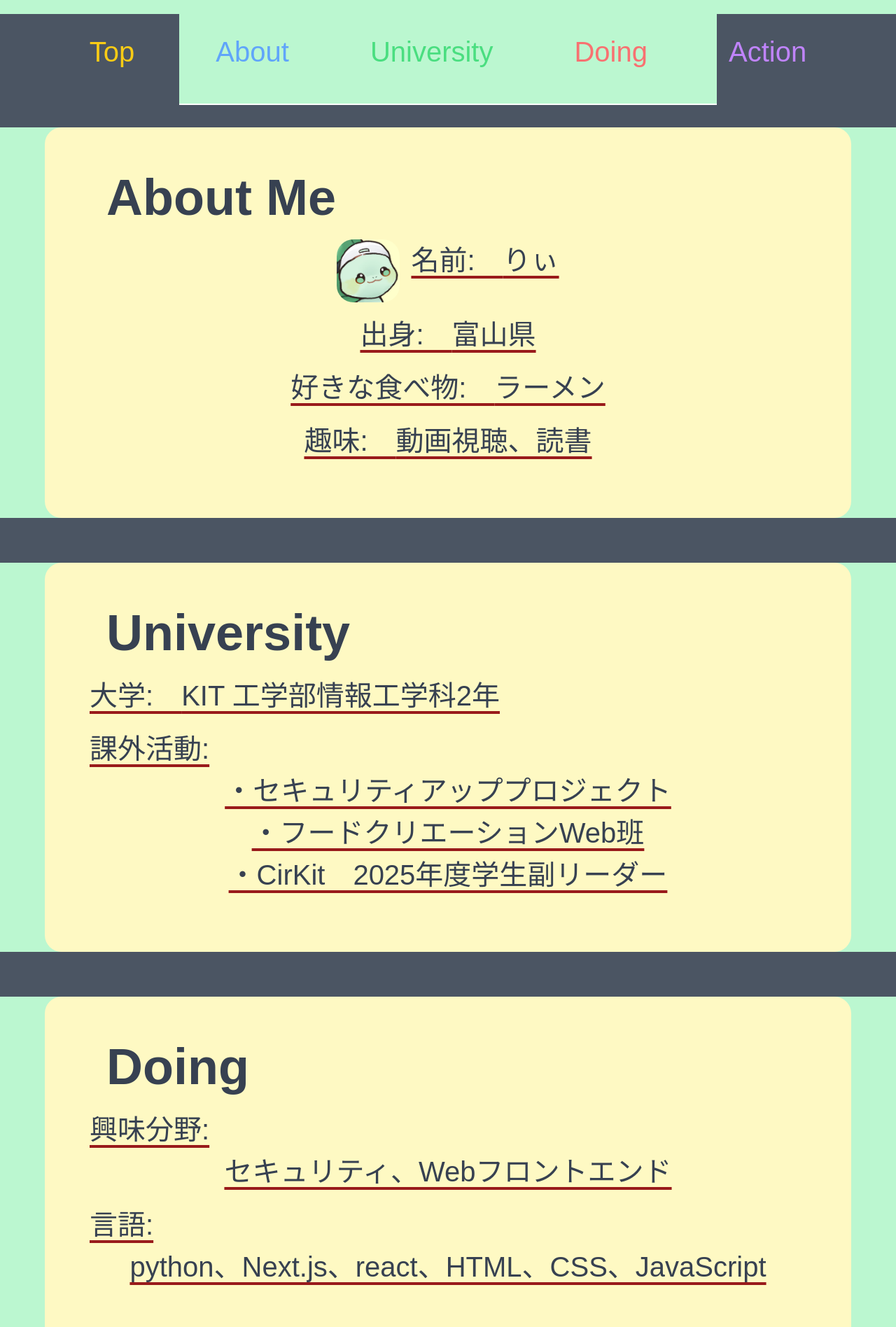
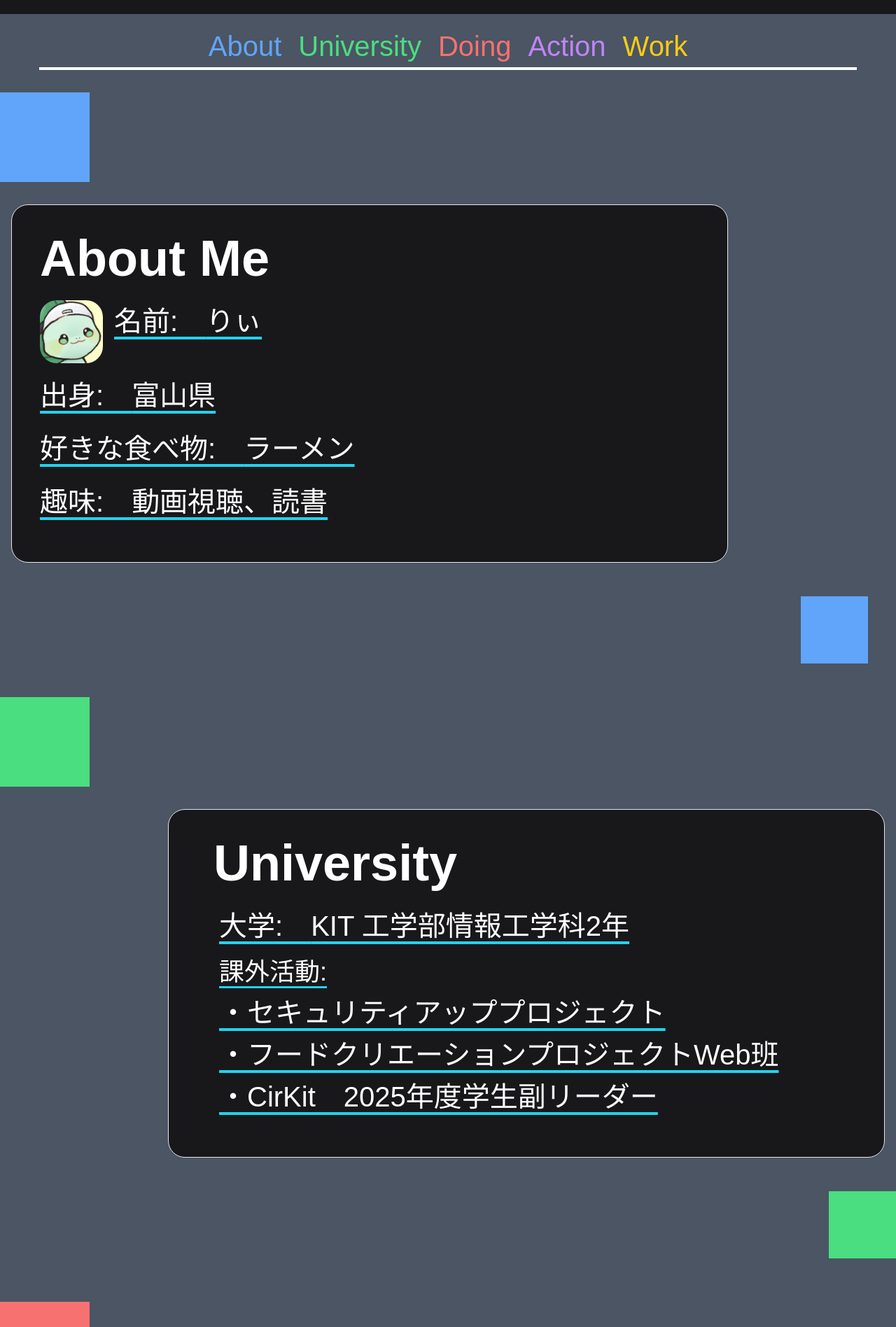
Before and after one commit to MATSUOKAAIRI/I_am_by-nextjs, a Next.js app: page / in a window 1280 px wide. Shown: the part 780-2676 px from the top of the page at 70% size. Built offline with nearby package versions, Linux system fonts and the light colour scheme.

Commit message:
fix:各ページの変更

```diff
--- a/components/about/about.tsx
+++ b/components/about/about.tsx
@@ -1,28 +1,65 @@
+"use client"
 import Image from 'next/image';
+import gsap from "gsap";
+import { ScrollTrigger } from "gsap/ScrollTrigger";
+import React, { useEffect, useRef } from "react";
 
 export default function About(){
+    const topbox = useRef(null);
+    const buttombox = useRef(null);
+    gsap.registerPlugin(ScrollTrigger);
+    useEffect(() => {
+    gsap.to(topbox.current, {
+      scrollTrigger: {
+        trigger: topbox.current,
+        start: "bottom 99%",
+        end: "top 1%",
+        scrub: true
+      },
+      x:"80vw",
+      rotation:1080,
+      ease: "none",
+      duration: 3,
+    }); gsap.to(buttombox.current, {
+      scrollTrigger: {
+        trigger: topbox.current,
+        start: "bottom 99%",
+        end: "top 1%",
+        scrub: true
+      },
+      x:"-80vw",
+      rotation:-1080,
+      ease: "none",
+      duration: 3,
+    });
+  }, []);
     return(
-<div  className="flex items-center justify-center bg-green-200 mt-8 mb-16">
-    <div className='bg-yellow-100 text-gray-700 rounded-3xl md:p-16 max-w-6xl h-5/6 w-11/12 justify-center'>
-        <h1 className="md:text-7xl text-5xl font-bold mb-6 ml-6">About Me</h1>
-        <div className='flex justify-center mb-4 underline decoration-red-800 underline-offset-8'>
+    <div className="sm:min-h-screen mb-40 sm:mb-16">
+        <div ref={topbox} className="w-16 h-16 sm:w-20 sm:h-20 md:w-32 md:h-32 bg-blue-400"></div>
+<div  className="mt-8 mb-8 sm:mb-12 px-4">
+    <div className=' text-white rounded-3xl p-6 sm:p-10 w-full max-w-5xl border bg-zinc-900'>
+        <h1 className="text-3xl sm:text-5xl md:text-7xl font-bold mb-6">About Me</h1>
+        <div className='flex mb-4 underline decoration-cyan-400 underline-offset-8'>
             <Image src="/アイコン.jpg" alt="hero" width={90} height={90} className="rounded-3xl md:mb-0 md:mr-4"/>
             <p className="md:text-[40px] text-[20px]">名前:　</p>
             <h4 className="text-center md:text-[40px] text-[20px]">りぃ</h4>
         </div>
-        <div className='flex justify-center mb-4 underline decoration-red-800 underline-offset-8'>
+        <div className='flex mb-4 underline decoration-cyan-400 underline-offset-8'>
             <p className="md:text-[40px] text-[20px]">出身:　</p>
             <h4 className="text-center md:text-[40px] text-[20px]">富山県</h4>
         </div>
-        <div className='flex justify-center mb-4 underline decoration-red-800 underline-offset-8'>
+        <div className='flex mb-4 underline decoration-cyan-400 underline-offset-8'>
             <p className="md:text-[40px] text-[20px]">好きな食べ物:　</p>
             <h4 className="text-center md:text-[40px] text-[20px]">ラーメン</h4>
         </div>
-        <div className='flex justify-center mb-4 underline decoration-red-800 underline-offset-8'>
+        <div className='flex mb-4 underline decoration-cyan-400 underline-offset-8'>
             <p className="md:text-[40px] text-[20px]">趣味:　</p>
             <h4 className="text-center md:text-[40px] text-[20px]">動画視聴、読書</h4>
         </div>
     </div>
 </div>
+<div ref={buttombox} className=" bg-blue-400 absolute right-4 sm:right-10 w-16 h-16 sm:w-24 sm:h-24">
+      </div>
+      </div>
     )
 }
--- a/components/action/action.tsx
+++ b/components/action/action.tsx
@@ -1,24 +1,65 @@
+"use client"
+import gsap from "gsap";
+import { ScrollTrigger } from "gsap/ScrollTrigger";
+import React, { useEffect, useRef } from "react";
+
 export default function Action(){
-return(
-<div  className="flex items-center justify-center bg-green-200 mt-8 mb-16">
-    <div className='bg-yellow-100 text-gray-700 rounded-3xl md:p-16 max-w-6xl h-5/6 w-11/12 justify-center'>
-        <div className="flex ml-6">
-            <h1 className="md:text-7xl text-5xl font-bold mb-6">Action</h1>
-            <h1 className="md:text-6xl text-4xl font-bold mb-6">(参加イベント)</h1>
+        const topbox = useRef(null);
+    const buttombox = useRef(null);
+    gsap.registerPlugin(ScrollTrigger);
+    useEffect(() => {
+    gsap.to(topbox.current, {
+      scrollTrigger: {
+        trigger: topbox.current,
+        start: "bottom 99%",
+        end: "top 1%",
+        scrub: true
+      },
+      x:"80vw",
+      rotation:1080,
+      ease: "none",
+      duration: 3,
+    }); gsap.to(buttombox.current, {
+      scrollTrigger: {
+        trigger: topbox.current,
+        start: "bottom 99%",
+        end: "top 1%",
+        scrub: true
+      },
+      x:"-80vw",
+      rotation:-1080,
+      ease: "none",
+      duration: 3,
+    });
+  },[]);
+
+return(<div className="sm:min-h-screen mb-40 sm:mb-16">
+<div ref={topbox} className="w-16 h-16 sm:w-20 sm:h-20 md:w-32 md:h-32 bg-purple-400"></div>
+<div className="flex items-center justify-end mb-8 mt-8 right-0 sm:mb-12 px-4">
+    <div className=' text-white rounded-3xl p-6 sm:p-10 w-full max-w-5xl bg-zinc-900 border'>
+        <div className="flex">
+            <h1 className="md:text-7xl text-4xl font-bold mb-6">Action</h1>
+            <h1 className="md:text-6xl text-3xl font-bold mb-6">(参加イベント)</h1>
         </div>
-        <div className='flex flex-col justify-center mb-4 underline decoration-red-800 underline-offset-8'>
-            <p className="md:text-[40px] text-[20px]">2024年度:　</p>
+        <div className='mb-4 underline decoration-cyan-400 underline-offset-8'>
+            <h3 className="md:text-[40px] text-[20px]">2024年度:　</h3>
+            <div className="flex flex-col w-full ml-8">
             <p className="md:text-[40px] text-[20px]">・ミニセキュリティキャンプin石川</p>
             <p className="md:text-[40px] text-[20px]">・BuriKaigi2025</p>
             <p className="md:text-[40px] text-[20px]">・P3NFEST 2025 Winter</p>
             <p className="md:text-[40px] text-[20px]">・技育祭 2025 春</p>
-        </div>
-        <div className='flex flex-col justify-center mb-4 underline decoration-red-800 underline-offset-8'>
-            <p className="md:text-[40px] text-[20px]">2025年度:　</p>
+        </div></div>
+        <div className='mb-4 underline decoration-cyan-400 underline-offset-8'>
+            <h3 className="md:text-[40px] text-[20px]">2025年度:　</h3>
+            <div className="flex flex-col w-full ml-8">
             <p className="md:text-[40px] text-[20px]">・技育ハッカソン Vol.2</p>
             <p className="md:text-[40px] text-[20px]">・技育キャラバン in 金沢</p>
         </div>
+        </div>
     </div>
 </div>
+<div ref={buttombox} className=" bg-purple-400 absolute right-0 w-16 h-16 ms:w-24 ms:h-24">
+      </div>
+      </div>
 )
 };
--- a/components/do/do.tsx
+++ b/components/do/do.tsx
@@ -1,17 +1,58 @@
+"use client"
+import gsap from "gsap";
+import { ScrollTrigger } from "gsap/ScrollTrigger";
+import React, { useEffect,useRef } from "react";
+
 export default function Doing(){
+    const topbox = useRef(null);
+    const buttombox = useRef(null);
+    gsap.registerPlugin(ScrollTrigger);
+    useEffect(() => {
+    gsap.to(topbox.current, {
+      scrollTrigger: {
+        trigger: topbox.current,
+        start: "bottom 99%",
+        end: "top 1%",
+        scrub: true
+      },
+      x:"80vw",
+      rotation:1080,
+      ease: "none",
+      duration: 3,
+    }); gsap.to(buttombox.current, {
+      scrollTrigger: {
+        trigger: topbox.current,
+        start: "bottom 99%",
+        end: "top 1%",
+        scrub: true
+      },
+      x:"-80vw",
+      rotation:-1080,
+      ease: "none",
+      duration: 3,
+    });
+  },[]);
     return(
-        <div className="flex items-center justify-center bg-green-200 mt-8 md:mb-12 mb-16">
-            <div className='bg-yellow-100 text-gray-700 rounded-3xl md:p-16 items-center max-w-6xl h-11/12 w-11/12 '>
-                <h1 className="md:text-7xl text-5xl font-bold mb-6 ml-6">Doing</h1>
-                <div className='justify-center mb-4 underline decoration-red-800 underline-offset-8'>
-                <h4 className="md:text-[40px] text-[20px]">興味分野:</h4>
-                <p className="md:text-[40px] text-[20px] text-center">セキュリティ、Webフロントエンド</p>
-                </div>
-                <div className=' justify-center mb-4 underline decoration-red-800 underline-offset-8'>
-                <h4 className="md:text-[40px] text-[20px]">言語:</h4>
-                <p className="md:text-[40px] text-[20px] text-center">python、Next.js、react、HTML、CSS、JavaScript</p>
-                </div>
-            </div>
+        <div className="sm:min-h-screen mb-40 sm:mb-16">
+            <div ref={topbox} className="w-16 h-16 sm:w-20 sm:h-20 md:w-32 md:h-32 bg-red-400"></div>
+            <div className="mt-8 mb-8 sm:mb-12 px-4">
+      <div className="text-white rounded-3xl p-6 sm:p-10 w-full max-w-5xl border bg-zinc-900">
+        <h1 className="text-3xl sm:text-5xl md:text-7xl font-bold mb-6">Doing</h1>
+
+        <div className="mb-6 underline decoration-cyan-400 underline-offset-8">
+          <h4 className="md:text-[40px] text-[20px] mb-2">興味分野:</h4>
+          <p className="md:text-[40px] text-[20px]">セキュリティ、Webフロントエンド</p>
         </div>
+
+        <div className="mb-6 underline decoration-cyan-400 underline-offset-8">
+          <h4 className="md:text-[40px] text-[20px] mb-2">言語:</h4>
+          <p className="md:text-[40px] text-[20px]">
+            Python、React、HTML、CSS、JavaScript
+          </p>
+        </div>
+      </div>
+    </div>
+        <div ref={buttombox} className="bg-red-400 absolute right-4 sm:right-10 w-16 h-16 sm:w-24 sm:h-24"></div>
+  </div>
     )
 }
--- a/components/footer/footer.tsx
+++ b/components/footer/footer.tsx
@@ -2,7 +2,7 @@ import Image from 'next/image';
 
 export default function Footer(){
     return(<>
-<footer className="flex flex-col items-center bg-gray-600 pt-3">
+<footer className="flex flex-col items-center bg-slate-800 pt-3">
         <ul className="flex items-center gap-x-12 mt-2 p-1">
             <li>
                 <a href="https://twitter.com/rii_3112/">
--- a/components/header/header.module.css
+++ b/components/header/header.module.css
@@ -1,10 +1,11 @@
 .gnavi{
    display: flex;
    justify-content: center;
+   align-items: center;
+   width: 100%;
 }
 .gnavi li a{
-   display: block;
-   padding:8px 50px;
+   padding: 10px 20px;
    text-decoration: none;
 }
 .gnavi li{
--- a/components/header/header.tsx
+++ b/components/header/header.tsx
@@ -2,14 +2,27 @@ import style from './header.module.css';
 
 export default function Header(){
     return(<>
-        <header className="bg-green-200 text-[40px] z-10 border-b-2 border-white  mx-auto md:max-w-3xl p-4">
-            <ul className={`${style.gnavi} flex flex-col md:flex-row justify-center items-center`}>
-                <li className="mb-2 md:mb-0 md:mr-4"><a href="#top" className="no-underline text-yellow-400">Top</a></li>
-                <li className="mb-2 md:mb-0 md:mr-4"><a href="#about" className="no-underline text-blue-400">About</a></li>
-                <li className="mb-2 md:mb-0 md:mr-4"><a href="#university"  className="no-underline text-green-400">University</a></li>
-                <li className="mb-2 md:mb-0 "><a href="#doing"  className="no-underline text-red-400">Doing</a></li>
-                <li className="mb-2 md:mb-0 md:ml-4"><a href="#action"  className="no-underline text-purple-400">Action</a></li>
-            </ul>
-        </header>
+        <header className="text-[35px] sm:text-[32px] md:text-[40px] z-10 p-4">
+  <div className="flex flex-col md:flex-row justify-center items-center border-b-4 border-white mx-4 md:mx-10 mb-4">
+    <ul className="flex flex-col md:flex-row items-center">
+      <li className="mb-2 md:mb-0 md:mr-6">
+        <a href="#about" className="no-underline text-blue-400">About</a>
+      </li>
+      <li className="mb-2 md:mb-0 md:mr-6">
+        <a href="#university" className="no-underline text-green-400">University</a>
+      </li>
+      <li className="mb-2 md:mb-0 md:mr-6">
+        <a href="#doing" className="no-underline text-red-400">Doing</a>
+      </li>
+      <li className="mb-2 md:mb-0 md:mr-6">
+        <a href="#action" className="no-underline text-purple-400">Action</a>
+      </li>
+      <li className="mb-2 md:mb-0">
+        <a href="#work" className="no-underline text-yellow-400">Work</a>
+      </li>
+    </ul>
+  </div>
+</header>
+
     </>)
 }
--- a/components/hero/hero.tsx
+++ b/components/hero/hero.tsx
@@ -1,16 +1,45 @@
+"use client"
 import Image from "next/image";
+import gsap from "gsap";
+import { useEffect, useRef } from "react";
 
 export default function Hero() {
-    return (
-        <div className="flex items-center justify-center h-screen bg-green-200">
-            <div className="bg-yellow-100 text-gray-700 rounded-3xl md:p-16 p-8 text-center max-w-6xl h-5/6 w-11/12 md:mt-0 mt-6">
-                <Image src="/feather_green.png" alt="hero" width={80} height={80} />
+    const leftRef = useRef(null);
+    const rightRef = useRef(null);
+    const gfeather = useRef(null);
+    const yfeather = useRef(null);
+    const bg = useRef(null);
+
+    useEffect(() => {
+        const tl = gsap.timeline();
+
+        tl.fromTo(leftRef.current,
+            { y: '100%' },
+            { y: '0%', duration: 1.2, ease: 'power2.inOut' }
+        ).fromTo(rightRef.current,
+            { y: '-100%' },
+            { y: '0%', duration: 1.2, ease: 'power2.inOut' }
+        ).to(leftRef.current,
+        { x: '-100vw', opacity: 0, duration: 1, ease: 'power2.inOut' },
+        '-=0.0').to(rightRef.current,
+        { x: '100vw', opacity: 0, duration: 1, ease: 'power2.inOut' },
+        '-=1.0'
+        ).to(bg.current, {
+            backgroundColor: '#18181b',
+            duration: 1,
+});
+    }, []);return (
+    <div className="min-h-screen relative" ref={bg}>
+        <div className="absolute top-0 left-0 w-full sm:w-1/2 h-screen bg-gray-200 z-40" ref={leftRef}></div>
+        <div className="absolute top-0 right-0 w-full sm:w-1/2 h-screen bg-gray-200 z-40" ref={rightRef}></div>
+        <div className="absolute top-1/2 left-1/2 -translate-x-1/2 -translate-y-1/2 z-30 w-[90vw] max-w-6xl text-center text-white">
+                <Image src='/feather_green.png' alt="hero" width={80} height={80} ref={gfeather}/>
                 <h1 className="md:text-7xl text-[50px] font-bold mb-4 mt-8">Welcome to My Site!!</h1>
-                <p className="md:text-2xl text-[16px] mb-5">ぜひ最後まで見てください</p>
+                <p className="md:text-2xl text-[16px] mb-5 text-center">ぜひ最後まで見てください</p>
                 <div className="flex justify-end w-full md:mb-7 mb-1">
-                <Image src="/hane.png" alt="hero" width={80} height={80} className="rounded-3xl"/>
+                    <Image src='/hane.png' alt="hero" width={80} height={80} className="rounded-3xl"ref={yfeather}/>
                 </div>
-            </div>
         </div>
+    </div>
     );
 }
--- a/components/university/university.tsx
+++ b/components/university/university.tsx
@@ -1,21 +1,58 @@
+"use client"
+import gsap from "gsap";
+import { ScrollTrigger } from "gsap/ScrollTrigger";
+import React, { useEffect,useRef } from "react";
+
 export default function University(){
+    const topbox = useRef(null);
+    const buttombox = useRef(null);
+    gsap.registerPlugin(ScrollTrigger);
+    useEffect(() => {
+    gsap.to(topbox.current, {
+      scrollTrigger: {
+        trigger: topbox.current,
+        start: "bottom 99%",
+        end: "top 1%",
+        scrub: true
+      },
+      x:"80vw",
+      rotation:1080,
+      ease: "none",
+      duration: 3,
+    }); gsap.to(buttombox.current, {
+      scrollTrigger: {
+        trigger: topbox.current,
+        start: "bottom 99%",
+        end: "top 1%",
+        scrub: true
+      },
+      x:"-80vw",
+      rotation:-1080,
+      ease: "none",
+      duration: 3,
+    });
+  },[]);
     return(
-        <div className="flex items-center justify-center bg-green-200 mb-16 mt-8">
-            <div className='bg-yellow-100 text-gray-700 rounded-3xl md:p-16 items-center max-w-6xl h-5/6 w-11/12 justify-center'>
+    <div className="md:min-h-screen mb-40 sm:mb-16">
+<div ref={topbox} className="w-16 h-16 sm:w-20 sm:h-20 md:w-32 md:h-32 bg-green-400"></div>
+        <div className="flex items-center justify-end mb-8 mt-8 right-0 sm:mb-12 px-4">
+            <div className=' text-white rounded-3xl p-6 sm:p-10 w-full max-w-5xl bg-zinc-900 border'>
                 <h1 className="md:text-7xl text-5xl font-bold mb-6 ml-6">University</h1>
-                <div className="md:flex mb-4 underline decoration-red-800 underline-offset-8">
+                <div className="md:flex mb-4 ml-8 underline decoration-cyan-400 underline-offset-8">
                     <h2 className="md:text-[40px] text-[20px]">大学:　</h2>
                     <h3 className=" md:text-[40px] text-center text-[20px]">KIT 工学部情報工学科2年</h3>
                 </div>
-                <div className='mb-4 underline decoration-red-800 underline-offset-8'>
-                    <h3 className="md:text-[40px] text-[20px] text-left">課外活動:</h3>
-                    <div className="items-center flex flex-col text-start w-full ">
-                        <p className="text-center md:text-[40px] text-[20px]">・セキュリティアッププロジェクト</p>
-                        <p className="text-center md:text-[40px] text-[20px]">・フードクリエーションWeb班</p>
-                        <p className="text-center md:text-[40px] text-[20px]">・CirKit　2025年度学生副リーダー</p>
+                <div className='mb-4 ml-8 underline decoration-cyan-400 underline-offset-8'>
+                    <h3 className="text-xl sm:text-2xl md:text-4xl mb-2 text-left">課外活動:</h3>
+                    <div className="flex flex-col w-full">
+                        <p className="md:text-[40px] text-[20px]">・セキュリティアッププロジェクト</p>
+                        <p className="md:text-[40px] text-[20px]">・フードクリエーションプロジェクトWeb班</p>
+                        <p className="md:text-[40px] text-[20px]">・CirKit　2025年度学生副リーダー</p>
                     </div>
                 </div>
             </div>
+        </div><div ref={buttombox} className=" bg-green-400 absolute right-0 w-16 h-16 sm:w-24 sm:h-24">
+      </div>
         </div>
     )
 }
```
